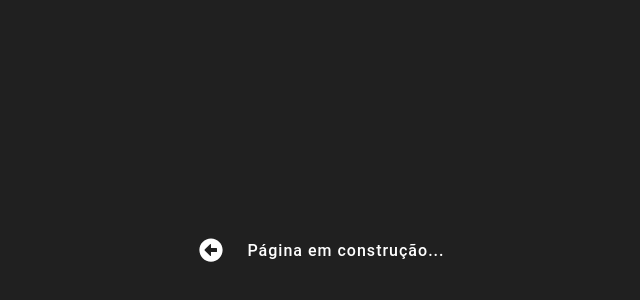
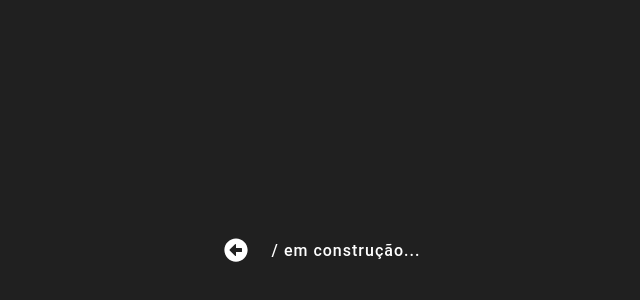
Before and after one commit to Douglas-Morais/fortb-youtube, a Next.js app: page / in a window 1280 px wide. Shown: the part 150-450 px from the top of the page, without its empty margins (318-958 px from the left). Built offline with nearby package versions, Linux system fonts and the light colour scheme.

Commit message:
insert URI information into pages under construction

```diff
--- a/src/pages/[...others].tsx
+++ b/src/pages/[...others].tsx
@@ -1,5 +1,6 @@
 import type { NextPage } from "next";
 import Link from "next/link";
+import { useRouter } from "next/router";
 import styled from "styled-components";
 
 const Style = styled.div`
@@ -26,12 +27,16 @@ const Style = styled.div`
   }
 `;
 
-const OthersPage: NextPage = () => {
+
+
+const OthersPage: NextPage = (props) => {
+  const router = useRouter();
+
   return (<Style>
     <Link href="/" shallow={true}>
       <svg focusable="false" role="img" xmlns="http://www.w3.org/2000/svg" viewBox="0 0 512 512"><path d="M256 504C119 504 8 393 8 256S119 8 256 8s248 111 248 248-111 248-248 248zm116-292H256v-70.9c0-10.7-13-16.1-20.5-8.5L121.2 247.5c-4.7 4.7-4.7 12.2 0 16.9l114.3 114.9c7.6 7.6 20.5 2.2 20.5-8.5V300h116c6.6 0 12-5.4 12-12v-64c0-6.6-5.4-12-12-12z"></path></svg>
     </Link>
-    <h1>Página em construção...</h1>
+    <h1>{router.asPath} em construção...</h1>
   </Style>)
 }
 
```
